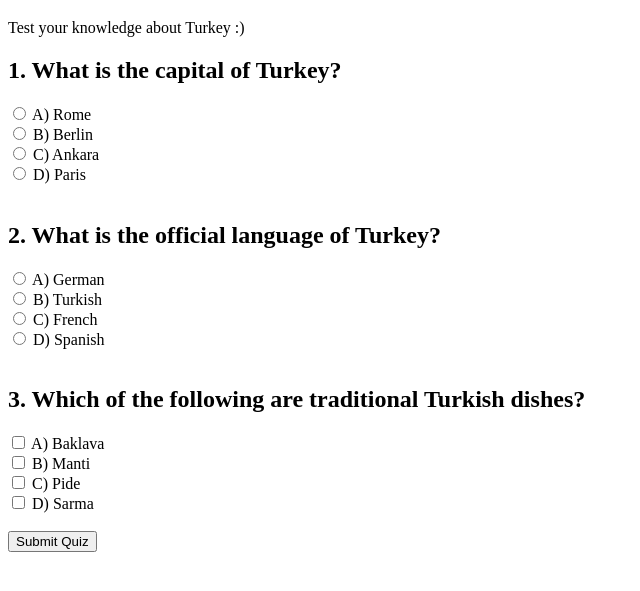
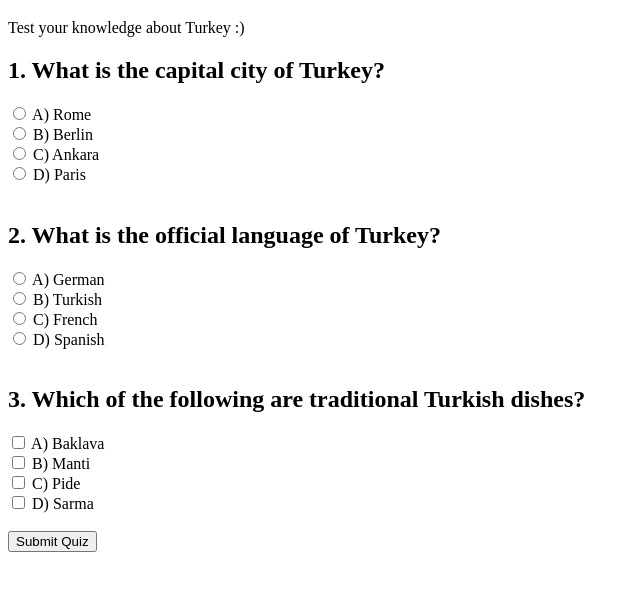
Before and after one commit to Beyzay/interactive-quiz, a plain HTML site: page index.html in a window 1280 px wide. Shown: the part 61-652 px from the top of the page, without its empty margins (0-640 px from the left). Drawn offline with Linux system fonts and the light colour scheme.

Commit message:
index.html

```diff
--- a/index.html
+++ b/index.html
@@ -13,7 +13,7 @@
     <form>
         <!-- Question 1 -->
         <h2>
-            1. What is the capital of Turkey?
+            1. What is the capital city of Turkey?
         </h2>
         <label>
             <input type="radio" name="q1" value="a"> A) Rome
```
